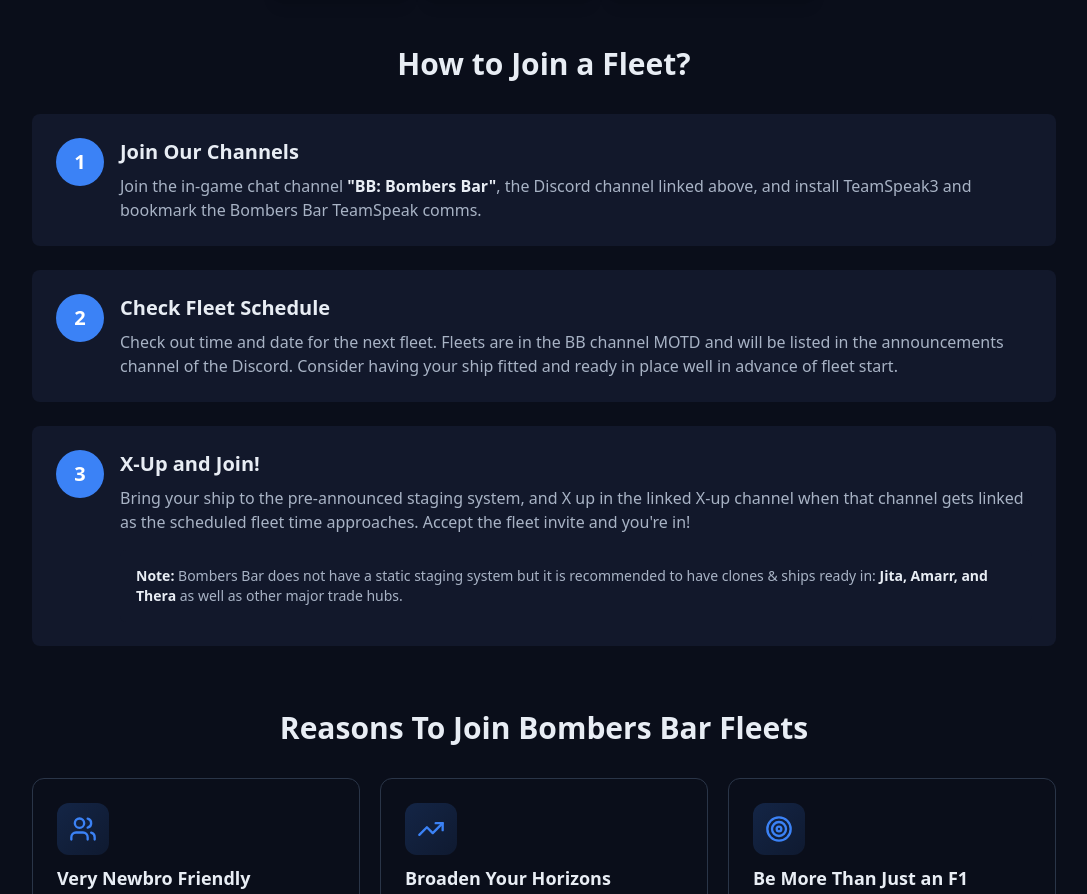
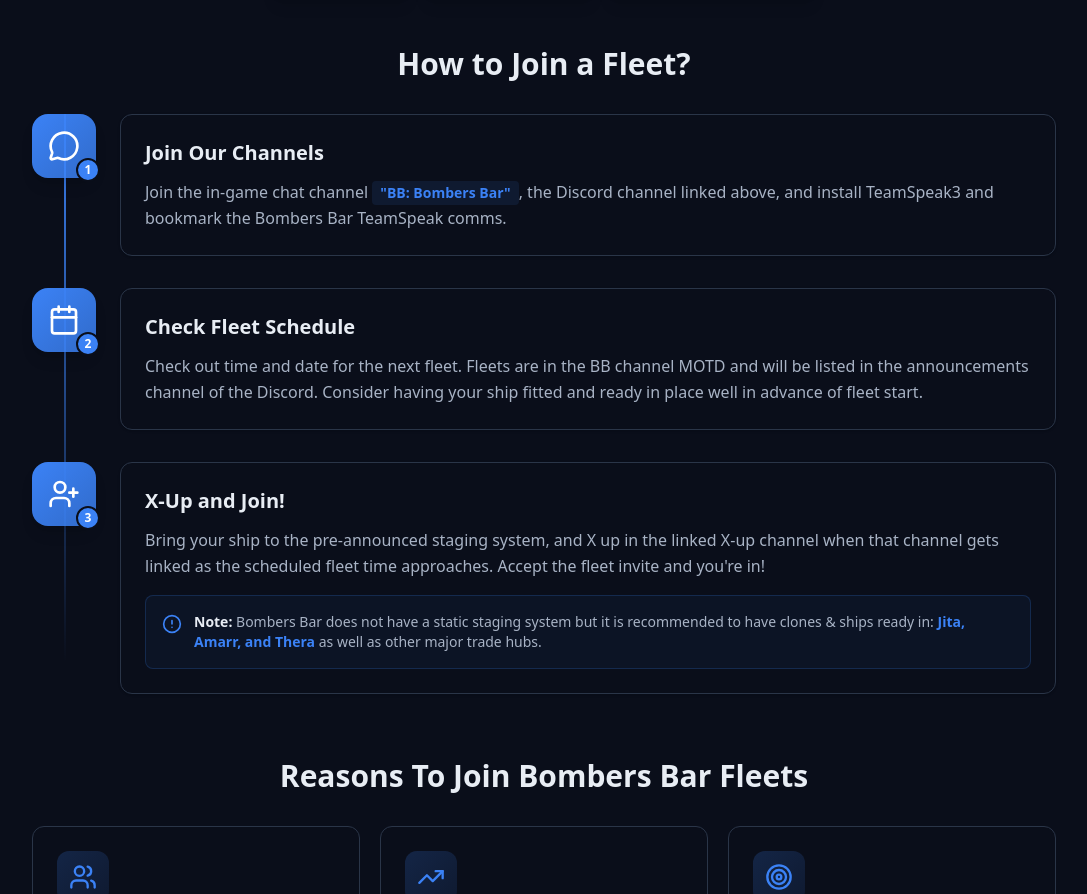
Before and after one commit to matthonesty/bb-react, a Next.js app: page /about in a window 1280 px wide. Shown: the part 521-1415 px from the top of the page, without its empty margins (96-1183 px from the left). Built offline with nearby package versions, Linux system fonts and the light colour scheme; no server answers; the database is empty.

Commit message:
Redesign How to Join a Fleet section with timeline, gradient icons, and enhanced visual flow

```diff
--- a/app/about/page.tsx
+++ b/app/about/page.tsx
@@ -20,7 +20,9 @@
   ChevronDown,
   ChevronRight,
   Mail,
-  Info
+  Info,
+  Calendar,
+  AlertCircle
 } from 'lucide-react';
 
 export default function AboutPage() {
@@ -186,51 +188,72 @@
         {/* How to Join */}
         <section className="mb-16">
           <h2 className="text-3xl font-bold text-foreground mb-8 text-center">How to Join a Fleet?</h2>
-          <div className="space-y-6">
-            <Card className="p-6">
-              <div className="flex items-start gap-4">
-                <div className="flex h-12 w-12 shrink-0 items-center justify-center rounded-full bg-primary text-xl font-bold text-white">
+          <div className="relative space-y-8">
+            {/* Connecting Line */}
+            <div className="absolute left-8 top-0 bottom-0 w-0.5 bg-gradient-to-b from-primary via-primary/50 to-transparent hidden md:block" />
+
+            {/* Step 1 */}
+            <div className="relative flex items-start gap-6">
+              <div className="flex-shrink-0 relative z-10">
+                <div className="flex h-16 w-16 items-center justify-center rounded-2xl bg-gradient-to-br from-primary to-primary/80 shadow-lg">
+                  <MessageCircle className="h-8 w-8 text-white" />
+                </div>
+                <div className="absolute -bottom-1 -right-1 flex h-6 w-6 items-center justify-center rounded-full bg-primary text-xs font-bold text-white border-2 border-background">
                   1
                 </div>
-                <div className="flex-1">
-                  <h3 className="text-xl font-bold text-foreground mb-2">Join Our Channels</h3>
-                  <p className="text-foreground-muted">
-                    Join the in-game chat channel <span className="font-semibold text-foreground">&quot;BB: Bombers Bar&quot;</span>, the Discord channel linked above, and install TeamSpeak3 and bookmark the Bombers Bar TeamSpeak comms.
+              </div>
+              <div className="flex-1 rounded-xl border border-border bg-surface p-6 shadow-sm hover:border-primary/30 hover:shadow-md transition-all">
+                <h3 className="text-xl font-bold text-foreground mb-3">Join Our Channels</h3>
+                <p className="text-foreground-muted leading-relaxed">
+                  Join the in-game chat channel <span className="inline-flex items-center gap-1 px-2 py-0.5 rounded bg-primary/10 text-primary font-semibold text-sm">&quot;BB: Bombers Bar&quot;</span>, the Discord channel linked above, and install TeamSpeak3 and bookmark the Bombers Bar TeamSpeak comms.
                 </p>
               </div>
             </div>
-            </Card>
 
-            <Card className="p-6">
-              <div className="flex items-start gap-4">
-                <div className="flex h-12 w-12 shrink-0 items-center justify-center rounded-full bg-primary text-xl font-bold text-white">
+            {/* Step 2 */}
+            <div className="relative flex items-start gap-6">
+              <div className="flex-shrink-0 relative z-10">
+                <div className="flex h-16 w-16 items-center justify-center rounded-2xl bg-gradient-to-br from-primary to-primary/80 shadow-lg">
+                  <Calendar className="h-8 w-8 text-white" />
+                </div>
+                <div className="absolute -bottom-1 -right-1 flex h-6 w-6 items-center justify-center rounded-full bg-primary text-xs font-bold text-white border-2 border-background">
                   2
                 </div>
-                <div className="flex-1">
-                  <h3 className="text-xl font-bold text-foreground mb-2">Check Fleet Schedule</h3>
-                  <p className="text-foreground-muted">
+              </div>
+              <div className="flex-1 rounded-xl border border-border bg-surface p-6 shadow-sm hover:border-primary/30 hover:shadow-md transition-all">
+                <h3 className="text-xl font-bold text-foreground mb-3">Check Fleet Schedule</h3>
+                <p className="text-foreground-muted leading-relaxed">
                   Check out time and date for the next fleet. Fleets are in the BB channel MOTD and will be listed in the announcements channel of the Discord. Consider having your ship fitted and ready in place well in advance of fleet start.
                 </p>
               </div>
             </div>
-            </Card>
 
-            <Card className="p-6">
-              <div className="flex items-start gap-4">
-                <div className="flex h-12 w-12 shrink-0 items-center justify-center rounded-full bg-primary text-xl font-bold text-white">
+            {/* Step 3 */}
+            <div className="relative flex items-start gap-6">
+              <div className="flex-shrink-0 relative z-10">
+                <div className="flex h-16 w-16 items-center justify-center rounded-2xl bg-gradient-to-br from-primary to-primary/80 shadow-lg">
+                  <UserPlus className="h-8 w-8 text-white" />
+                </div>
+                <div className="absolute -bottom-1 -right-1 flex h-6 w-6 items-center justify-center rounded-full bg-primary text-xs font-bold text-white border-2 border-background">
                   3
                 </div>
-                <div className="flex-1">
-                  <h3 className="text-xl font-bold text-foreground mb-2">X-Up and Join!</h3>
-                  <p className="text-foreground-muted mb-4">
+              </div>
+              <div className="flex-1 rounded-xl border border-border bg-surface p-6 shadow-sm hover:border-primary/30 hover:shadow-md transition-all">
+                <h3 className="text-xl font-bold text-foreground mb-3">X-Up and Join!</h3>
+                <p className="text-foreground-muted mb-4 leading-relaxed">
                   Bring your ship to the pre-announced staging system, and X up in the linked X-up channel when that channel gets linked as the scheduled fleet time approaches. Accept the fleet invite and you&apos;re in!
                 </p>
-                  <div className="rounded-md bg-background-secondary p-4 text-sm text-foreground-muted">
-                    <strong className="text-foreground">Note:</strong> Bombers Bar does not have a static staging system but it is recommended to have clones & ships ready in: <span className="font-semibold text-foreground">Jita, Amarr, and Thera</span> as well as other major trade hubs.
+                <div className="flex items-start gap-3 rounded-lg bg-primary/5 border border-primary/20 p-4">
+                  <AlertCircle className="h-5 w-5 text-primary shrink-0 mt-0.5" />
+                  <div className="text-sm">
+                    <strong className="text-foreground font-semibold">Note:</strong>
+                    <span className="text-foreground-muted"> Bombers Bar does not have a static staging system but it is recommended to have clones & ships ready in: </span>
+                    <span className="font-semibold text-primary">Jita, Amarr, and Thera</span>
+                    <span className="text-foreground-muted"> as well as other major trade hubs.</span>
                   </div>
                 </div>
               </div>
-            </Card>
+            </div>
           </div>
         </section>
 
```
Lines whose indentation alone changed are shown as unchanged.
